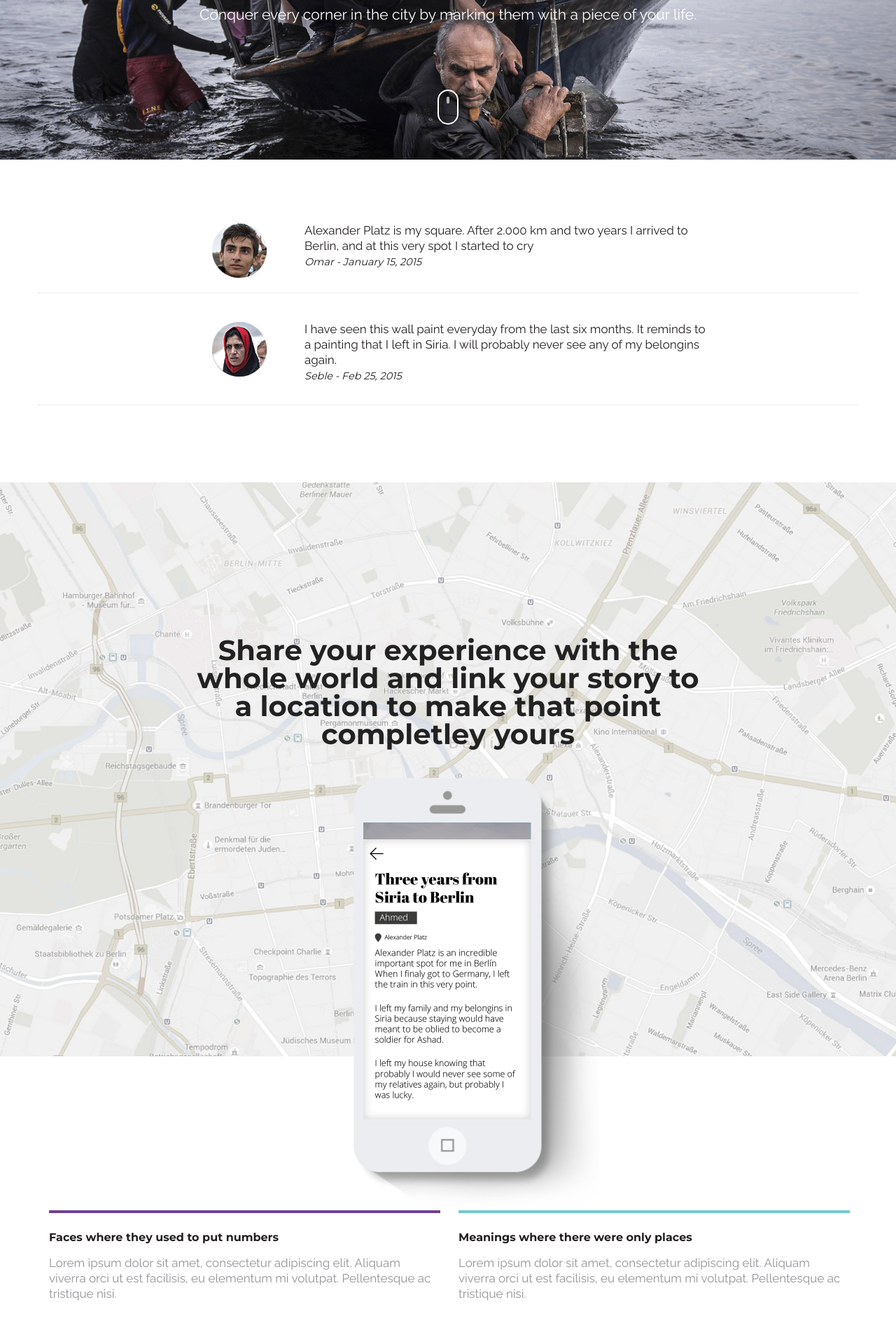
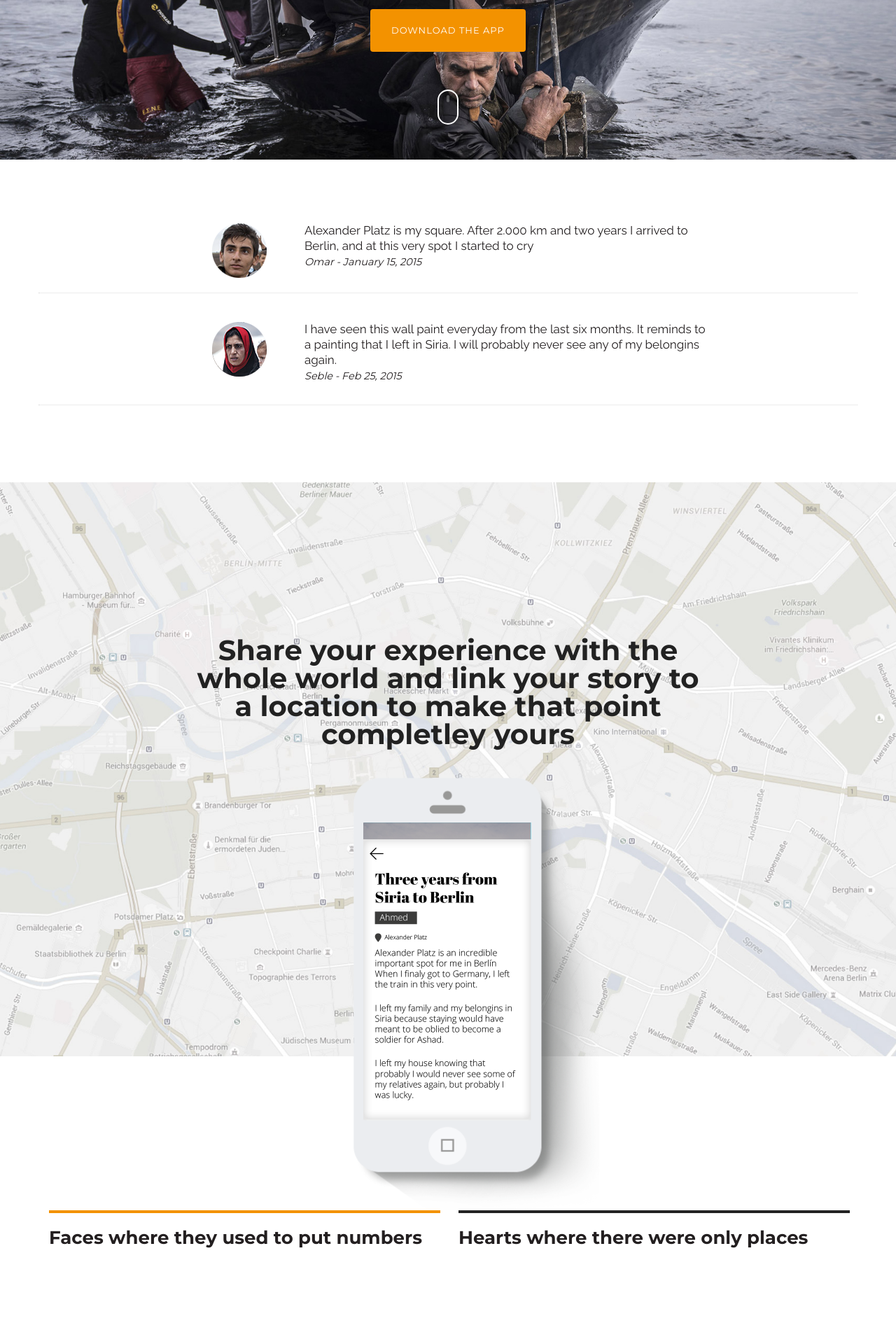
Before and after one commit to beeva-jesusmartin/stories, a plain HTML site: page index.html in a window 1280 px wide. Shown: the part 572-2462 px from the top of the page at 70% size. Drawn offline with nearby package versions, Linux system fonts and the light colour scheme.

Commit message:
arreglos estilos y contenidos

```diff
--- a/css/main.css
+++ b/css/main.css
@@ -127,7 +127,7 @@ a:hover, a:focus {
 }
 
 .btn-primary {
-  background-color:#70cbce;
+  background-color:#F39200;
   color: #ffffff;
 }
 
@@ -402,6 +402,16 @@ hr.line {
 	color: #fdc05d;
 }
 
+.black-line {
+  border-color: #222222;
+  color: #222222;
+}
+
+.orange-line {
+  border-color: #F39200;
+  color: #F39200;
+}
+
 .iphone {
     position: relative;
     height: 200px;
@@ -422,13 +432,13 @@ hr.line {
 }
 
 .fa-envelope-o {
-  color: #4ec3cd;
+  color: #F39200;
   font-size: 22px;
   display: block;
   padding-top: 15px;
   width: 60px;
   height: 60px;
-  border: 2px solid #4ec3cd;
+  border: 2px solid #F39200;
   -moz-border-radius: 30px;
   -o-border-radius: 30px;
   -webkit-border-radius: 30px;
@@ -608,7 +618,9 @@ footer {
     opacity: 1;
 }
 
-
+#main-info h3{
+  font-size: 26px;
+}
 
 
 /* ==========================================================================
--- a/index.html
+++ b/index.html
@@ -62,21 +62,20 @@
           <div class="col-sm-10 col-sm-offset-1 text-center">
             <h1 class="wow fadeIn">Make Berlin a better place with your story</h1>
             <br />
-            <p class="lead wow fadeIn" data-wow-delay="0.5s">Conquer every corner in the city by marking them with a piece of your life.</p>
+            <p class="lead wow fadeIn" data-wow-delay="0.5s">Start being part of the city, by marking every corner with a piece of your life.</p>
             <br />
 
-            <!--div class="row">
+            <div class="row">
               <div class="col-md-8 col-md-offset-2 col-sm-10 col-sm-offset-1">
                 <div class="row">
-                  <div class="col-xs-6 text-right wow fadeInUp" data-wow-delay="1s">
-                    <a href="#be-the-first" class="btn btn-secondary btn-lg scroll">Learn More</a>
-                  </div>
-                  <div class="col-xs-6 text-left wow fadeInUp" data-wow-delay="1.4s">
-                    <a href="#invite" class="btn btn-primary btn-lg scroll">Request Invite</a>
-                  </div>
-                </div><!--End Button Row-->
+              <div class="col-sm-8 col-sm-offset-2 col-md-6 col-md-offset-3 wow fadeInUp" data-wow-delay="1.4s">
+                <button type="submit" class="btn btn-primary btn-lg">Download the app</button>
               </div>
-            </div-->
+            </div>
+
+                <!--End Button Row-->
+              </div>
+            </div>
 
           </div>
         </div>
@@ -133,14 +132,12 @@
 	    <div class="container">
 		    <div class="row">
 			    <div class="col-sm-6 wow fadeIn" data-wow-delay="0.4s">
-				    <hr class="line purple">
+				    <hr class="line orange-line">
 				    <h3>Faces where they used to put numbers</h3>
-				    <p>Lorem ipsum dolor sit amet, consectetur adipiscing elit. Aliquam viverra orci ut est facilisis, eu elementum mi volutpat. Pellentesque ac tristique nisi.</p>
 			    </div>
 			    <div class="col-sm-6 wow fadeIn" data-wow-delay="0.8s">
-				    <hr  class="line blue">
-				    <h3>Meanings where there were only places</h3>
-				    <p>Lorem ipsum dolor sit amet, consectetur adipiscing elit. Aliquam viverra orci ut est facilisis, eu elementum mi volutpat. Pellentesque ac tristique nisi.</p>
+				    <hr  class="line black-line">
+				    <h3>Hearts where there were only places</h3>
 			    </div>
 			    <!--div class="col-sm-4 wow fadeIn" data-wow-delay="1.2s">
 				    <hr  class="line yellow">
@@ -214,19 +211,14 @@
         <div class="row">
           <div class="col-sm-8 col-sm-offset-2 text-center">
             <i class="fa fa-envelope-o margin-40"></i>
-            <h2 class="black">Get the invite</h2>
+            <h2 class="black">Download the APP</h2>
             <br />
-            <p class="black">Lorem ipsum dolor sit amet, consectetur adipiscing elit. Aliquam viverra orci ut.</p>
+            <p class="black">It´s time for you to share your story and build and unbreakable bridge with this city.</p>
             <br />
 
             <div class="row">
               <div class="col-sm-8 col-sm-offset-2 col-md-6 col-md-offset-3">
-                <form role="form">
-                  <div class="form-group">
-                    <input type="email" class="form-control" id="exampleInputEmail1" placeholder="Enter Email">
-                  </div>
-                  <button type="submit" class="btn btn-primary btn-lg">Request Invite</button>
-                </form>
+                <button type="submit" class="btn btn-primary btn-lg">Download the app</button>
               </div>
             </div><!--End Form row-->
 
@@ -268,17 +260,16 @@
 
         <div class="row">
           <div class="col-sm-8 margin-20">
-            <ul class="list-inline social">
+            <!--ul class="list-inline social">
               <li>Connect with us on</li>
               <li><a href="#"><i class="fa fa-twitter"></i></a></li>
               <li><a href="#"><i class="fa fa-facebook"></i></a></li>
               <li><a href="#"><i class="fa fa-instagram"></i></a></li>
-            </ul>
+            </ul-->
           </div>
 
           <div class="col-sm-4 text-right">
-            <p><small>Copyright &copy; 2014. All rights reserved. <br>
-	            Created by <a href="http://visualsoldiers.com">Visual Soldiers</a></small></p>
+            <p><small>Created by <strong>Stories team</strong></small></p>
           </div>
         </div>
 
```
